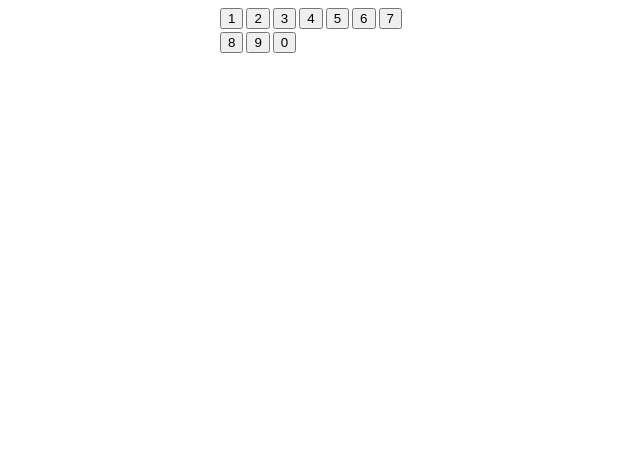
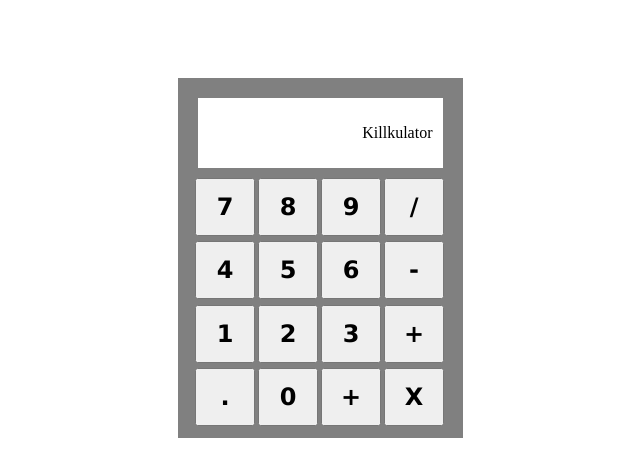
Before and after one commit to ZenPandaOoO/zenCalculatorOoO, a plain HTML site: page index.html in a window 1280 px wide. Shown: the whole page, without its empty margins (320-960 px from the left). Drawn offline with Linux system fonts and the light colour scheme.

Commit message:
created calculator gui. for loop created buttons.

```diff
--- a/index.html
+++ b/index.html
@@ -7,18 +7,10 @@
     <link rel="stylesheet" href="styles.css">
 </head>
 <body>
-    <div id = "buttons">
-        <button class = "button-number" id = "one">1</button>
-        <button class = "button-number" id = "two">2</button>
-        <button class = "button-number" id = "three">3</button>
-        <button class = "button-number" id = "four">4</button>
-        <button class = "button-number" id = "five">5</button>
-        <button class = "button-number" id = "six">6</button>
-        <button class = "button-number" id = "seven">7</button>
-        <button class = "button-number" id = "eight">8</button>
-        <button class = "button-number" id = "nine">9</button>
-        <button class = "button-number" id = "zero">0</button>
-    </div>
+<div id = "calculator">
+    <div id = "display"></div>
+    <div id = "buttons"></div>
+</div>
 <script src="main.js"></script>
 </body>
 </html>
--- a/main.js
+++ b/main.js
@@ -0,0 +1,14 @@
+const input = ["7", "8", "9", "/", "4", "5", "6", "-",
+    "1", "2", "3", "+", ".", "0", "+", "X"];
+
+const buttons = document.getElementById("buttons");
+
+for (let i = 0; i < 16; i++) {
+    const btn = document.createElement("button");
+    btn.textContent = input[i];
+    btn.className = "button-text";
+    buttons.appendChild(btn);
+}
+
+const display = document.getElementById("display");
+display.textContent = "Killkulator";
--- a/styles.css
+++ b/styles.css
@@ -2,15 +2,45 @@ body {
     display: flex;
     justify-content: center;
     align-items: center;
+    height: 500px;
+}
+
+#calculator {
+    display: flex;
+    flex-direction: column;
+    align-items: center;
+    padding: 10px;
+    background-color: gray;
 }
 
 #buttons {
     display: flex;
     flex-wrap: wrap;
     gap: 3px;
-    width: 200px;
+    width: 250px;
+    height: 250px;
 }
 
-.button-number {
+#display {
     display: flex;
+    width: 225px;
+    height: 50px;
+    padding: 10px;
+    margin: 10px;
+    justify-content: flex-end;
+
+    align-items: center;
+    background-color: white;
 }
+
+.button-text {
+    display: flex;
+    align-items: center;
+    justify-content: center;
+    font-family: verdana;
+    font-weight: 800;
+    font-size: 24px;
+    padding: 20px 28px;
+    width: 58px;
+    height: 58px;
+}
```
